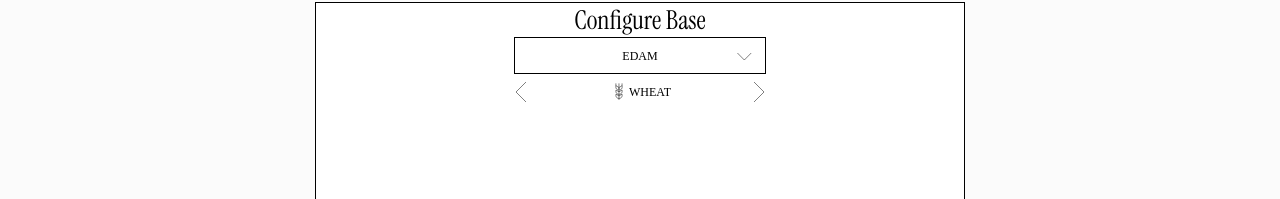
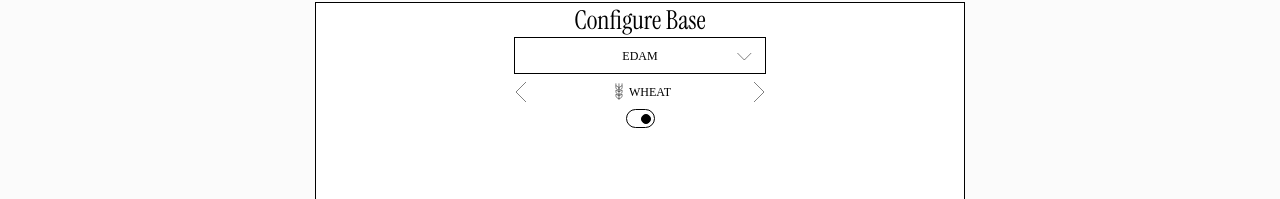
Before and after one commit to filwas/panini-creator, a React (Vite) app: page /form in a window 1280 px wide. Shown: the part 227-426 px from the top of the page. Built offline with nearby package versions, Linux system fonts and the light colour scheme; a web font is replaced by a local one.

Commit message:
toggler complete

```diff
--- a/src/components/modularForm/FormModule.tsx
+++ b/src/components/modularForm/FormModule.tsx
@@ -1,9 +1,10 @@
-import React from "react";
+import React, { useState } from "react";
 import styles from "./FormModule.module.css";
 import "@fontsource/instrument-serif";
 import "@fontsource/oxygen-mono";
 import Dropdown from "../selectorComponents/Dropdown";
 import Carousel from "../selectorComponents/Carousel";
+import Toggle from "../selectorComponents/Toggle";
 
 import  {cheeseVariants}  from "../../data/cheese.js";
 import  {breadVariants}  from "../../data/bread.js";
@@ -13,12 +14,19 @@ interface FormModuleProps {
 }
 
 function FormModule(props: FormModuleProps) {
+
+  function toggleStater(currentState: boolean){
+    console.log(currentState);
+  }
+
   return (
     <div className={styles.moduleTopWrapper}>
       <div className={styles.moduleTitle}>{props.name}</div>
 
       <Dropdown dropdownOptions={cheeseVariants}></Dropdown>
       <Carousel carouselOptions={breadVariants}></Carousel>
+      <Toggle onStateChange={toggleStater} />
+      <div></div>
     </div>
   );
 }
--- a/src/components/selectorComponents/Dropdown.module.css
+++ b/src/components/selectorComponents/Dropdown.module.css
@@ -52,6 +52,7 @@
   position: absolute;
   display: flex;
   flex-direction: column;
+  z-index: 2;
 }
 
 .dropdownOption {
--- /dev/null
+++ b/src/components/selectorComponents/Toggle.module.css
@@ -0,0 +1,28 @@
+.toggleWrapper{
+    width: 27px;
+    height: 17px;
+    border: 0.5px solid black;
+    border-radius: 30px;
+    background-color: white;
+    position: relative;
+}
+
+.circle{
+    position: absolute;
+    width: 8px;
+    height: 8px;
+    border: 0.5px solid black;
+    border-radius: 100%;
+    top: 4px;
+    transition: left 300ms ease-in-out, background-color 300ms ease-in-out;
+}
+
+.circleOn{
+    background-color: black;
+    left: 14px;
+}
+
+.circleOff{
+    background-color: transparent;
+    left: 4px;
+}
--- /dev/null
+++ b/src/components/selectorComponents/Toggle.tsx
@@ -0,0 +1,34 @@
+import React, { useState } from "react";
+import styles from "./Toggle.module.css";
+import classNames from "classnames";
+
+interface ToggleProps {
+  initialState?: boolean;
+  onStateChange?: (newState: boolean) => void;
+}
+
+const Toggle: React.FC<ToggleProps> = (props) => {
+  const [state, setState] = useState(true);
+
+  const clickHandler = () => {
+    const newState = !state;
+    setState(newState);
+
+    if (props.onStateChange) {
+      props.onStateChange(newState);
+    }
+  };
+
+  const circle = classNames(
+    styles.circle,
+    state ? styles.circleOn : styles.circleOff
+  );
+
+  return (
+    <div className={styles.toggleWrapper} onClick={clickHandler}>
+      <div className={circle} />
+    </div>
+  );
+};
+
+export default Toggle;
```
